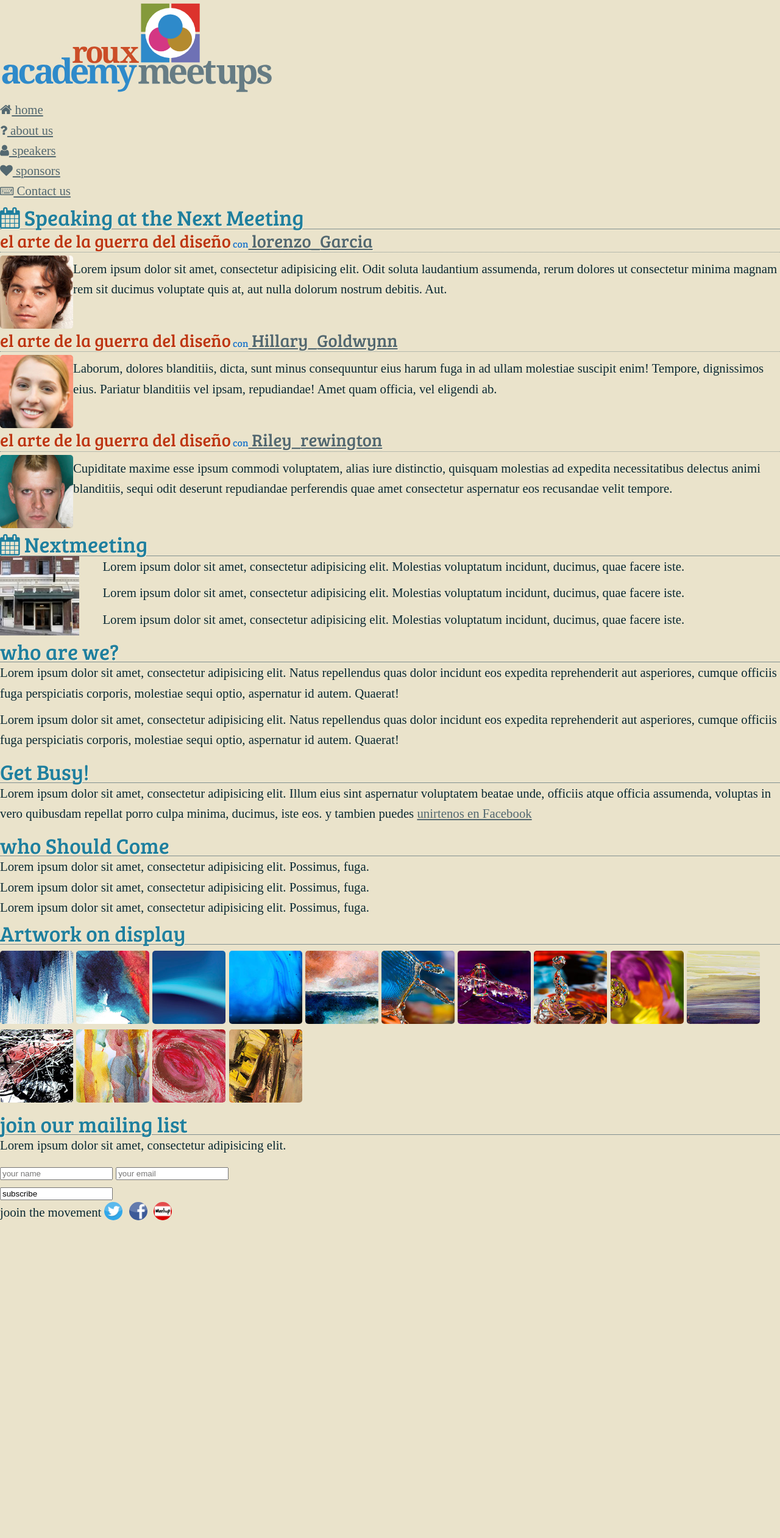
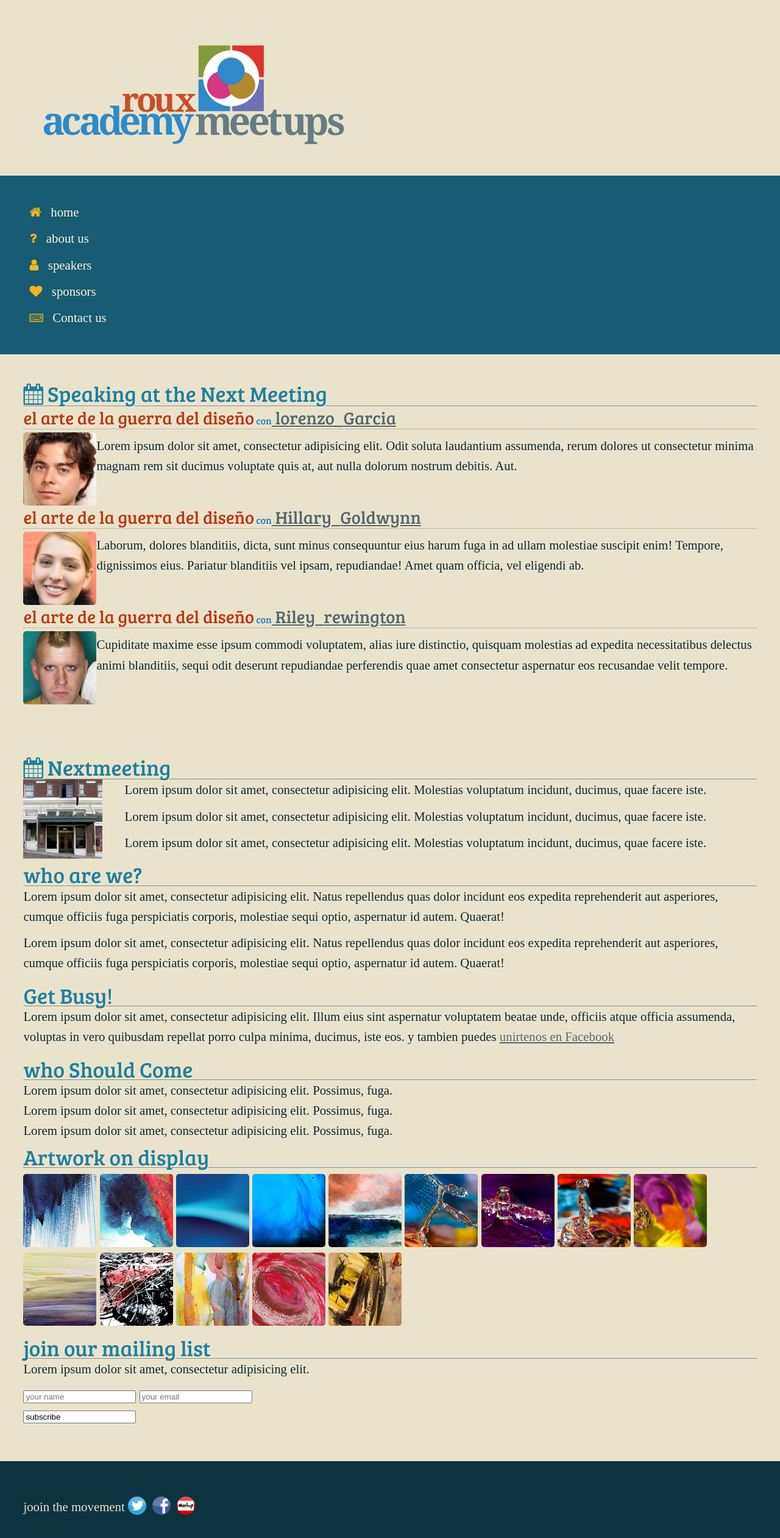
Before and after one commit to sialaweb/sass-compass, a website: page index.html in a window 1280 px wide. Shown: the whole page at 61% size. Before the commit the page ends 2011 px from the top, so only its background shows below. Drawn offline with Linux system fonts and the light colour scheme.

Commit message:
layout
otros

```diff
--- a/_/components/sass/_layout.scss
+++ b/_/components/sass/_layout.scss
@@ -0,0 +1,52 @@
+// HEADER
+
+header {
+	img {
+		width: 95%;
+		margin: 2.5%;
+		max-width: 500px;
+		margin-bottom: 0;
+	}
+}
+
+
+// NAVIGATION
+
+.navigation {
+	background: lighten($darkblue, 15);
+
+	ul.nav {
+
+		li {
+
+			i {
+				color: lighten($yellow, 20);
+				padding-right: .5em;
+			}//icons
+
+			a {
+				display: block;
+				text-decoration: none;
+				padding: 5px 10px;
+				color: $paleryellow;
+			}
+		}
+	}
+}
+
+// FOOTER
+
+footer {
+	color: $paleyellow;
+	background: lighten($darkblue, 3);
+	margin-top: 20px;
+	padding-top: 20px;
+	padding-bottom: 50px;
+}
+
+
+// LAYOUT
+
+.layout {
+	padding: 3%;
+}
```
Also changed, not shown: _/css/style.css, 1 other file.
